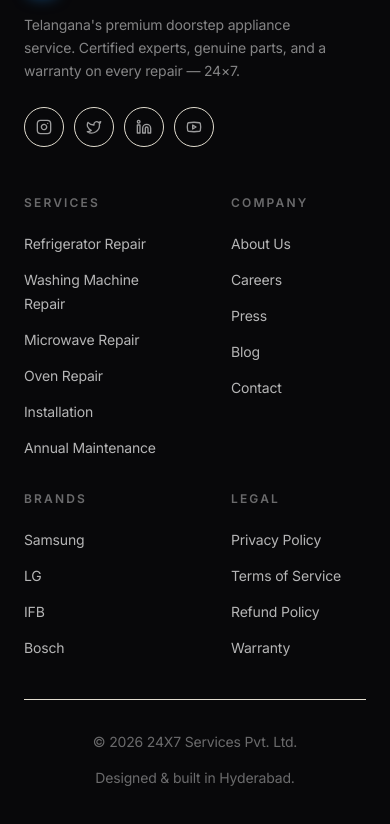
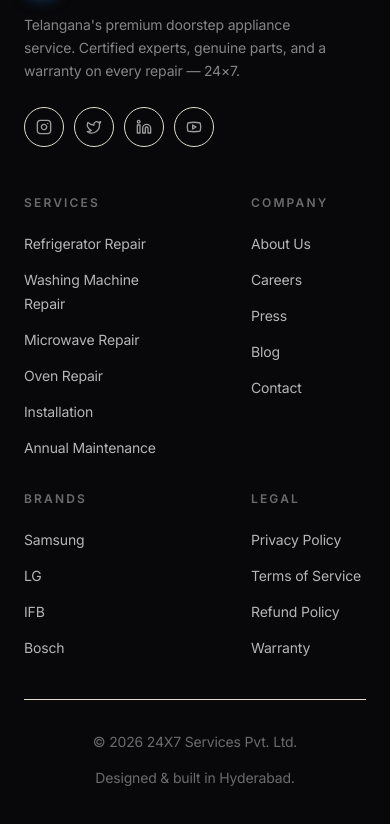
Before and after one commit to Tanveersultana125/24X7services, a Next.js app: page / in a window 390 px wide. Shown: the part 11158-11982 px from the top of the page. Built offline with nearby package versions, Linux system fonts and the light colour scheme.

Commit message:
Push the footer's right mobile column further right
Increase the Company/Legal column's mobile left padding (pl-5 -> pl-10).

Co-Authored-By: Claude Opus 4.8 (1M context) <noreply@anthropic.com>

```diff
--- a/src/components/site/SiteFooter.tsx
+++ b/src/components/site/SiteFooter.tsx
@@ -65,7 +65,7 @@ export function SiteFooter() {
           <div className="grid grid-cols-2 gap-8 sm:grid-cols-4">
             {Object.entries(COLUMNS).map(([title, links], i) => (
               // Nudge the right mobile column (odd index) slightly right; no change from sm up.
-              <div key={title} className={cn(i % 2 === 1 && "pl-5 sm:pl-0")}>
+              <div key={title} className={cn(i % 2 === 1 && "pl-10 sm:pl-0")}>
                 <h4 className="text-xs font-semibold uppercase tracking-[0.18em] text-white/40">{title}</h4>
                 <ul className="mt-5 space-y-3">
                   {links.map((l) => (
```
